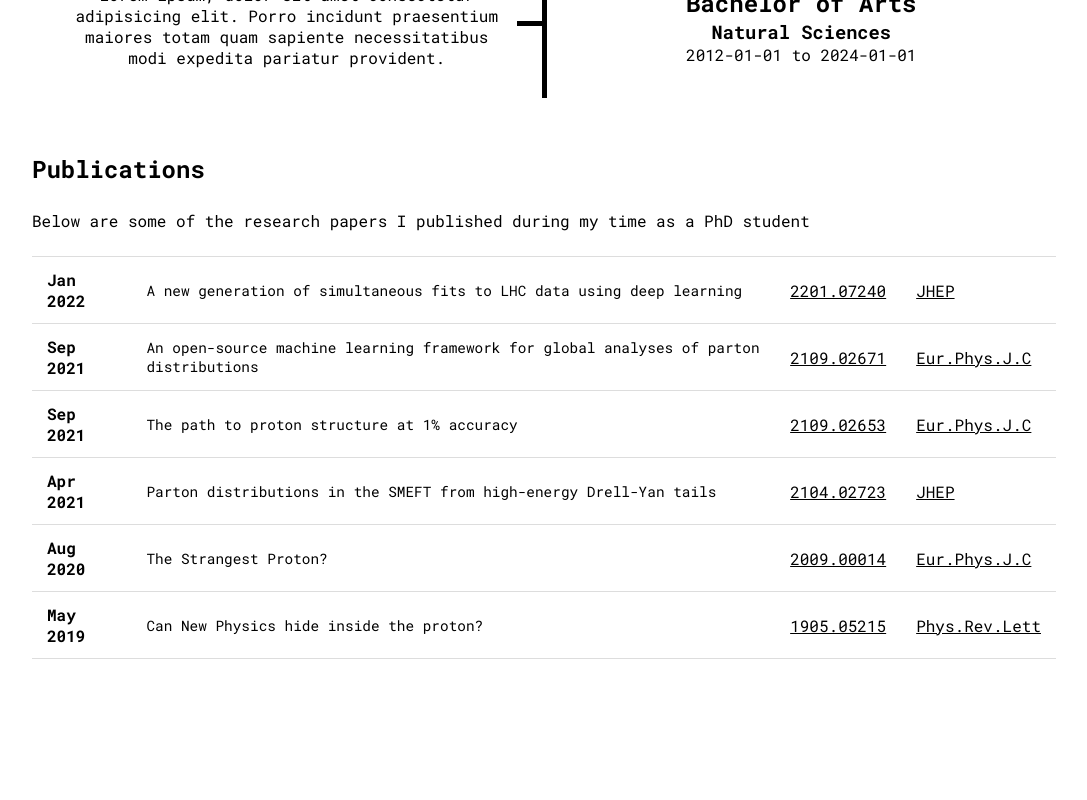
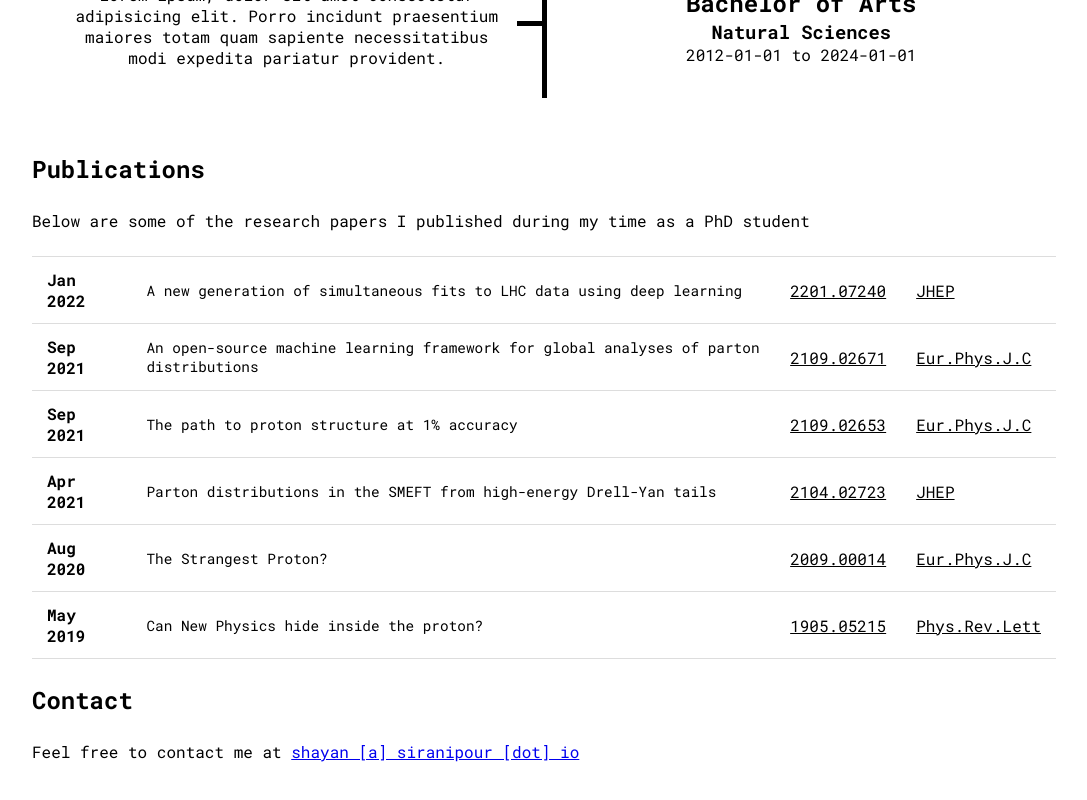
Before and after one commit to siranipour/website, a React (Vite) app: page / in a window 1280 px wide. Shown: the part 1787-2587 px from the top of the page, without its empty margins (96-1183 px from the left). Built offline with nearby package versions, Linux system fonts and the light colour scheme.

Commit message:
Adding contacts

```diff
--- a/src/App.css
+++ b/src/App.css
@@ -7,6 +7,10 @@ html {
     scroll-behavior: smooth;
 }
 
+body {
+    padding-bottom: 50px;
+}
+
 *, *::after, *::before {
     margin: 0;
     box-sizing: border-box;
--- a/src/App.tsx
+++ b/src/App.tsx
@@ -1,4 +1,5 @@
 import Header from "./components/Header/Header";
+import Contact from "./components/Contact/Contact";
 import { Timeline, timelineEntries } from "./components/Timeline/Timeline";
 import {
   Publications,
@@ -12,6 +13,7 @@ const App = () => {
       <Header />
       <Timeline entries={timelineEntries} title={"Timeline"} />
       <Publications entries={publicationEntries} title={"Publications"} />
+      <Contact />
     </>
   );
 };
--- /dev/null
+++ b/src/components/Contact/Contact.tsx
@@ -0,0 +1,16 @@
+import style from "./Contact.module.css";
+import { Title } from "../Title/Title";
+
+const Contact = () => {
+  return (
+    <>
+      <Title title={"Contact"} />
+      <p>
+        Feel free to contact me at{" "}
+        <a href="mailto:shayan@siranipour.io">shayan [a] siranipour [dot] io</a>
+      </p>
+    </>
+  );
+};
+
+export default Contact;
```
Also changed, not shown: src/components/Contact/Contact.module.css (added).
